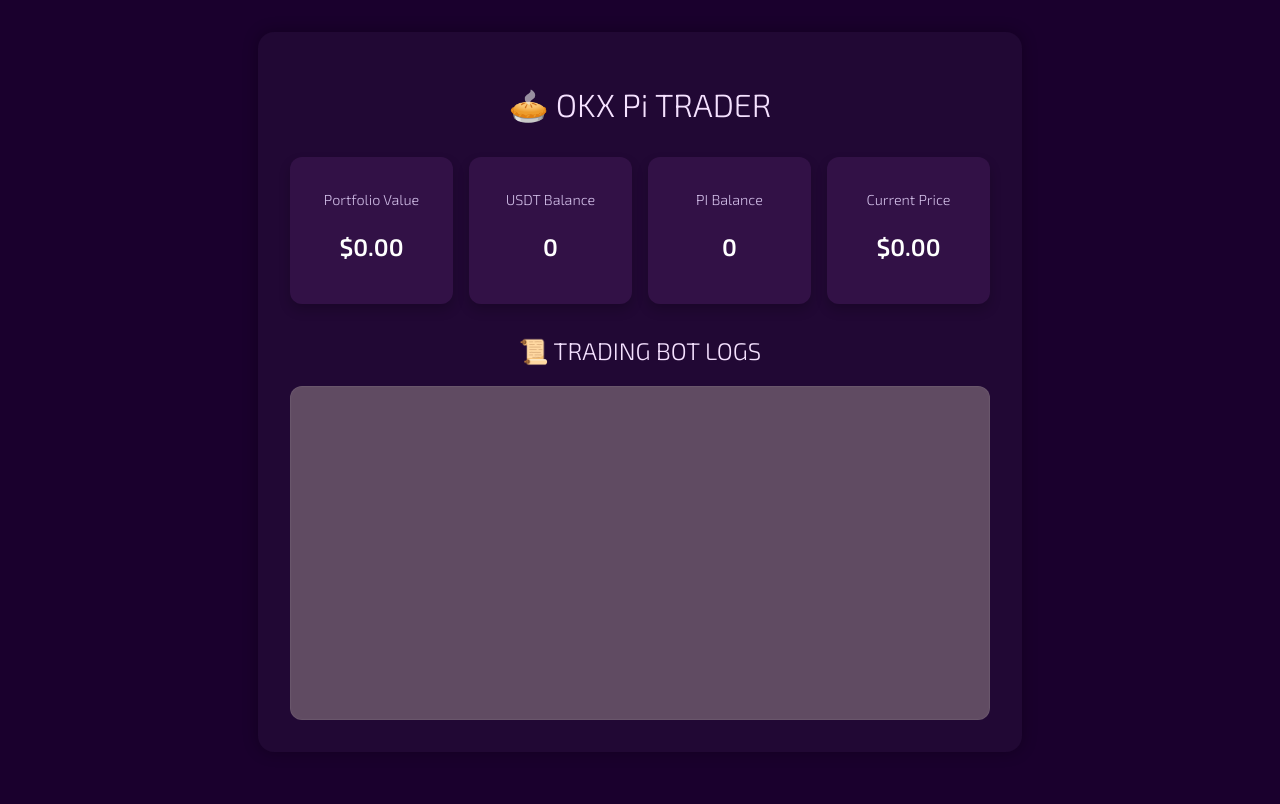
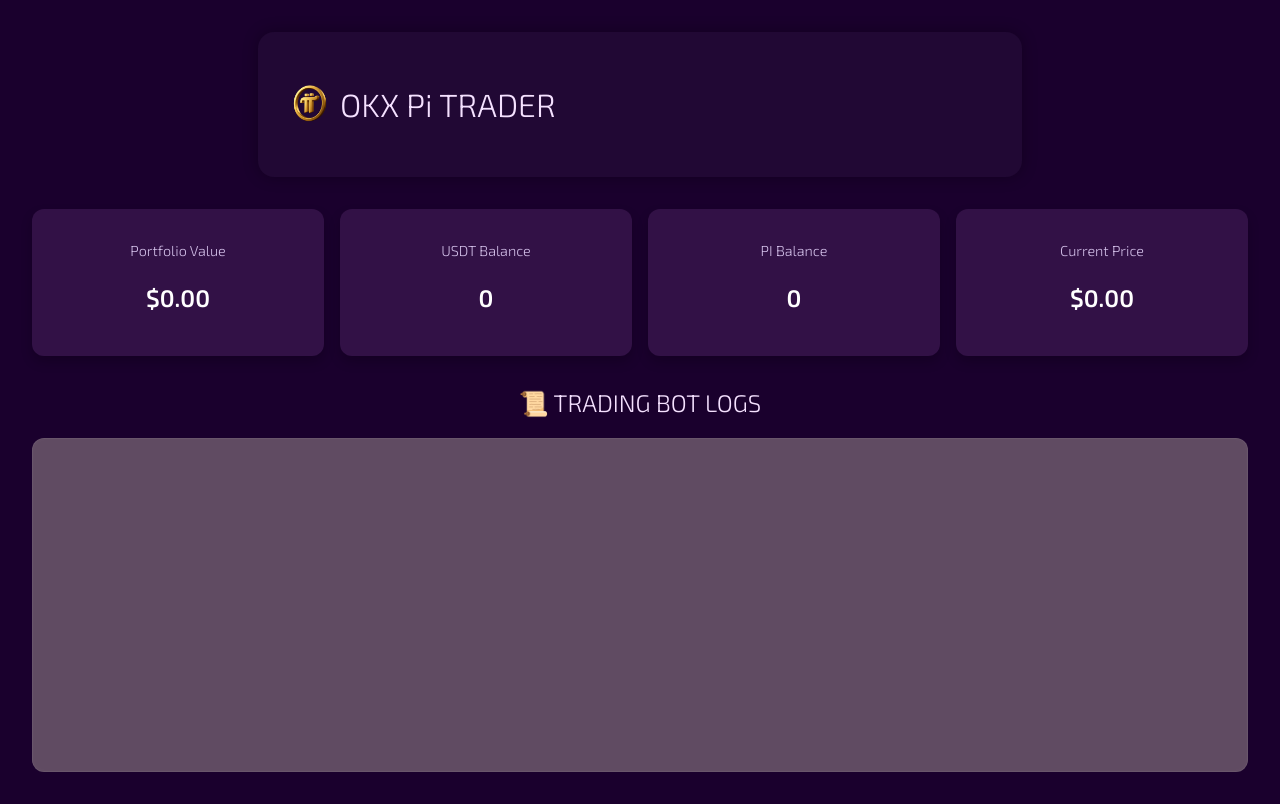
Before and after one commit to bonzoholda/okx-trader, a FastAPI app: page / in a window 1280 px wide. Before the commit the page ends 720 px from the top, so only its background shows below. Run offline with FastAPI, Linux system fonts and the light colour scheme; data that the repository does not hold is empty; parts of the project's set-up code (start-up, migrations or seed data) failed here and were passed over.

Commit message:
Update dashboard.html

```diff
--- a/templates/dashboard.html
+++ b/templates/dashboard.html
@@ -8,8 +8,11 @@
   <link href="https://fonts.googleapis.com/css2?family=Exo+2:wght@300;600&display=swap" rel="stylesheet">
 </head>
 <body>
-  <div class="container">
-    <h1>🥧 OKX Pi TRADER</h1>
+<div class="container" style="display: flex; align-items: center; gap: 10px;">
+  <img src="/static/images/pilogo-sm.png" alt="Pi Logo" style="height: 40px; width: auto;">
+  <h1> OKX Pi TRADER</h1>
+</div>
+
 
     <div class="cards">
       <div class="card">
```
